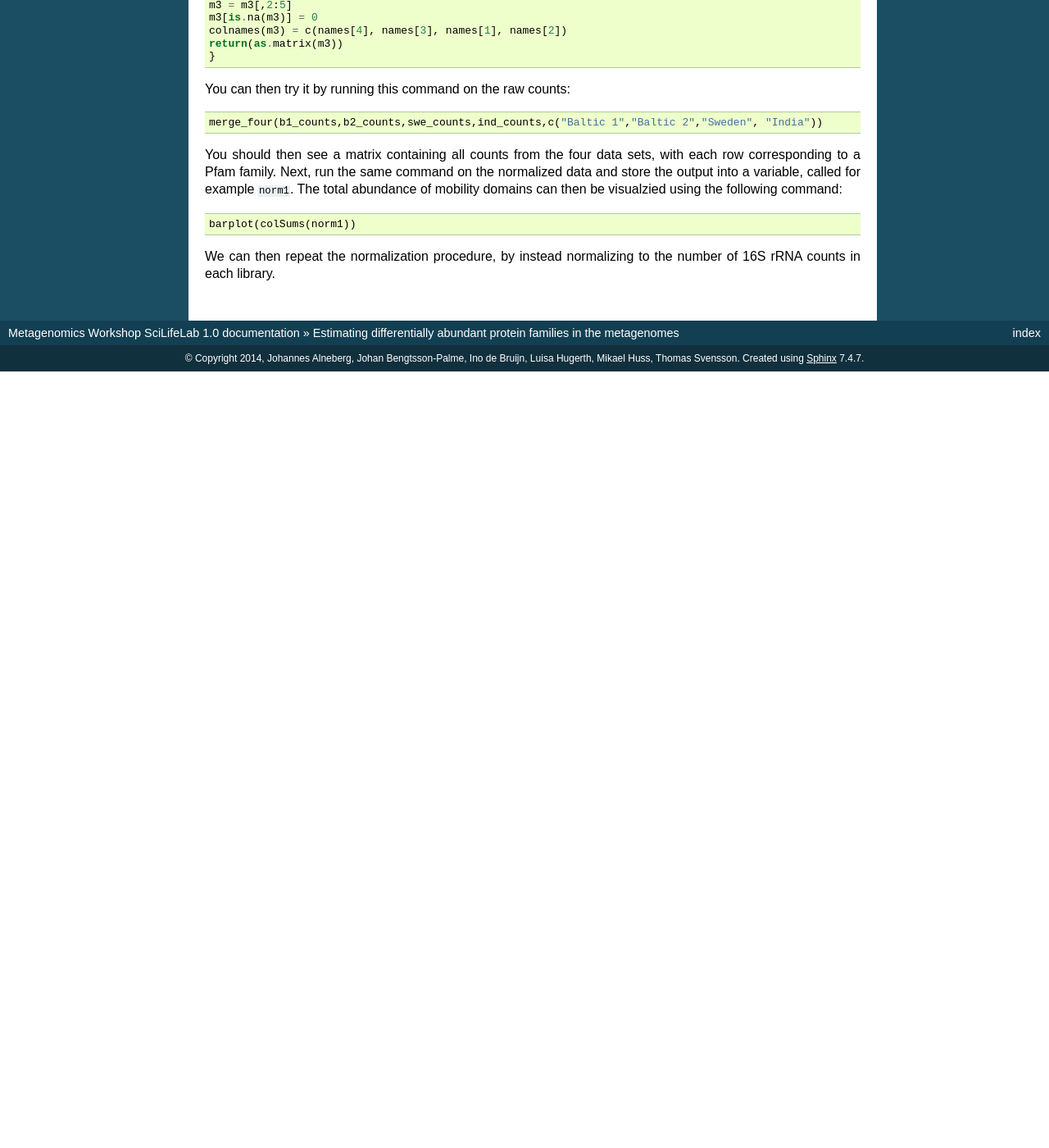
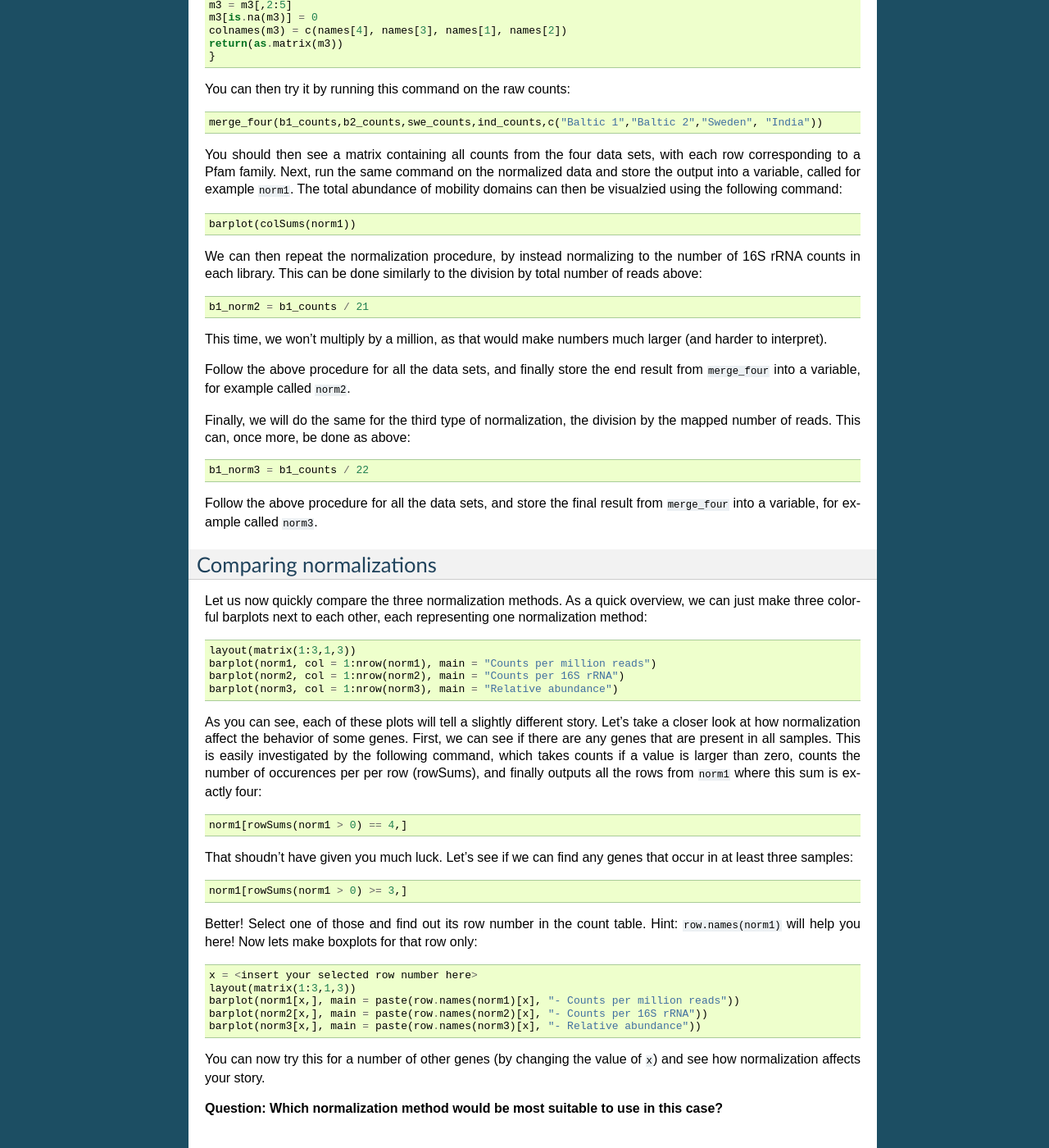
Before and after one commit to inodb/2014-5-metagenomics-workshop, a Sphinx documentation site: the page built from source/annotation/differential.rst, in a window 1280 px wide and 1400 px high, scrolled down 1058 px. Shown: the whole window at 82% size. Built offline with Sphinx 7.4.7, drawn with Linux system fonts in a browser that asks for light colours; before the commit the page ends 1511 px from its top, so only the background shows below that; some of the changed text lies outside the part shown.

Commit message:
Update differential.rst

```diff
--- a/source/annotation/differential.rst
+++ b/source/annotation/differential.rst
@@ -74,4 +74,64 @@ visualzied using the following command::
     barplot(colSums(norm1))
 
 We can then repeat the normalization procedure, by instead normalizing to
-the number of 16S rRNA counts in each library.
+the number of 16S rRNA counts in each library. This can be done similarly
+to the division by total number of reads above::
+
+    b1_norm2 = b1_counts / 21
+
+This time, we won't multiply by a million, as that would make numbers
+much larger (and harder to interpret).
+
+Follow the above procedure for all the data sets, and finally store the
+end result from ``merge_four`` into a variable, for example called ``norm2``.
+
+Finally, we will do the same for the third type of normalization, the
+division by the mapped number of reads. This can, once more, be done as
+above::
+
+    b1_norm3 = b1_counts / 22
+
+Follow the above procedure for all the data sets, and store the final
+result from ``merge_four`` into a variable, for example called ``norm3``.
+
+Comparing normalizations
+========================
+
+Let us now quickly compare the three normalization methods. As a quick
+overview, we can just make three colorful barplots next to each other,
+each representing one normalization method::
+
+    layout(matrix(1:3,1,3))
+    barplot(norm1, col = 1:nrow(norm1), main = "Counts per million reads")
+    barplot(norm2, col = 1:nrow(norm2), main = "Counts per 16S rRNA")
+    barplot(norm3, col = 1:nrow(norm3), main = "Relative abundance")
+
+As you can see, each of these plots will tell a slightly different story.
+Let's take a closer look at how normalization affect the behavior of some
+genes. First, we can see if there are any genes that are present in all
+samples. This is easily investigated by the following command, which takes
+counts if a value is larger than zero, counts the number of occurences per
+per row (rowSums), and finally outputs all the rows from ``norm1`` where
+this sum is exactly four::
+
+    norm1[rowSums(norm1 > 0) == 4,]
+
+That shoudn't have given you much luck. Let's see if we can find any genes
+that occur in at least three samples::
+
+    norm1[rowSums(norm1 > 0) >= 3,]
+
+Better! Select one of those and find out its row number in the count table.
+Hint: ``row.names(norm1)`` will help you here! Now lets make boxplots for
+that row only::
+
+    x = <insert your selected row number here>
+    layout(matrix(1:3,1,3))
+    barplot(norm1[x,], main = paste(row.names(norm1)[x], "- Counts per million reads"))
+    barplot(norm2[x,], main = paste(row.names(norm2)[x], "- Counts per 16S rRNA"))
+    barplot(norm3[x,], main = paste(row.names(norm3)[x], "- Relative abundance"))
+
+You can now try this for a number of other genes (by changing the value of
+``x``) and see how normalization affects your story.
+
+**Question: Which normalization method would be most suitable to use in this case?**
```
